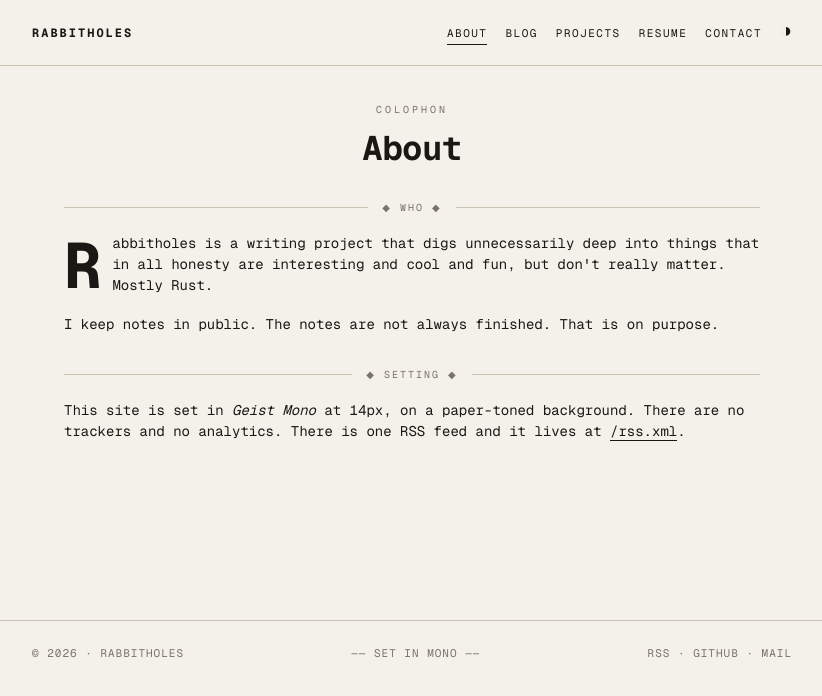
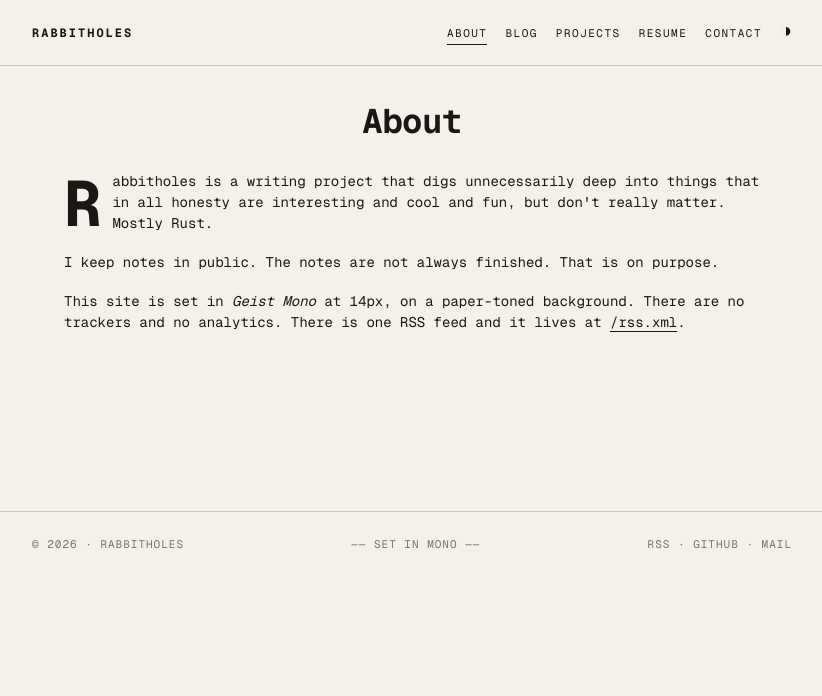
Before and after one commit to imtherealnaska/rabbitholes, an Astro site: page /about in a window 1280 px wide. Shown: the whole page, without its empty margins (228-1050 px from the left). Built offline with nearby package versions, Linux system fonts and the light colour scheme; Astro itself is replaced by a stand-in of ours.

Commit message:
remove stuff

```diff
--- a/src/pages/about.astro
+++ b/src/pages/about.astro
@@ -6,33 +6,31 @@ import BaseLayout from "@/layouts/BaseLayout.astro";
 <BaseLayout>
   <SeoPage slot="head" title="About" />
   <div>
-    <div style="text-align: center; color: rgb(var(--muted)); font-size: 10px; letter-spacing: 3px; text-transform: uppercase; margin-bottom: 12px;">
-      Colophon
-    </div>
     <h1
       style="font-size: 34px; font-weight: 700; text-align: center; margin: 0 0 30px; letter-spacing: -0.5px; line-height: 1.15;"
     >
       About
     </h1>
-    <div class="ornament">◆ who ◆</div>
     <p style="margin: 0 0 18px;">
       <span
         style="float: left; font-size: 64px; line-height: 0.85; font-weight: 700; padding-right: 10px; padding-top: 6px;"
         >R</span
       >
       abbitholes is a writing project that digs unnecessarily deep into things that
-      in all honesty are interesting and cool and fun, but don't really matter.
-      Mostly Rust.
+      in all honesty are interesting and cool and fun, but don't really matter. Mostly
+      Rust.
     </p>
     <p style="margin: 0 0 18px; clear: left;">
       I keep notes in public. The notes are not always finished. That is on
       purpose.
     </p>
-    <div class="ornament">◆ setting ◆</div>
     <p style="margin: 0 0 18px;">
       This site is set in <em>Geist Mono</em> at 14px, on a paper-toned background.
-      There are no trackers and no analytics. There is one RSS feed and it lives at
-      <a href="/rss.xml" style="border-bottom: 1px solid currentColor;">/rss.xml</a>.
+      There are no trackers and no analytics. There is one RSS feed and it lives
+      at
+      <a href="/rss.xml" style="border-bottom: 1px solid currentColor;"
+        >/rss.xml</a
+      >.
     </p>
   </div>
 </BaseLayout>
--- a/src/pages/contact.astro
+++ b/src/pages/contact.astro
@@ -8,7 +8,9 @@ import BaseLayout from "@/layouts/BaseLayout.astro";
 <BaseLayout>
   <SeoPage slot="head" title="Contact" />
   <div>
-    <div style="text-align: center; color: rgb(var(--muted)); font-size: 10px; letter-spacing: 3px; text-transform: uppercase; margin-bottom: 12px;">
+    <div
+      style="text-align: center; color: rgb(var(--muted)); font-size: 10px; letter-spacing: 3px; text-transform: uppercase; margin-bottom: 12px;"
+    >
       Correspondence
     </div>
     <h1
@@ -16,7 +18,6 @@ import BaseLayout from "@/layouts/BaseLayout.astro";
     >
       Contact
     </h1>
-    <div class="ornament">◆ how to reach ◆</div>
     <table style="margin: 0 auto; border-collapse: collapse; font-size: 14px;">
       <tbody>
         {
```
